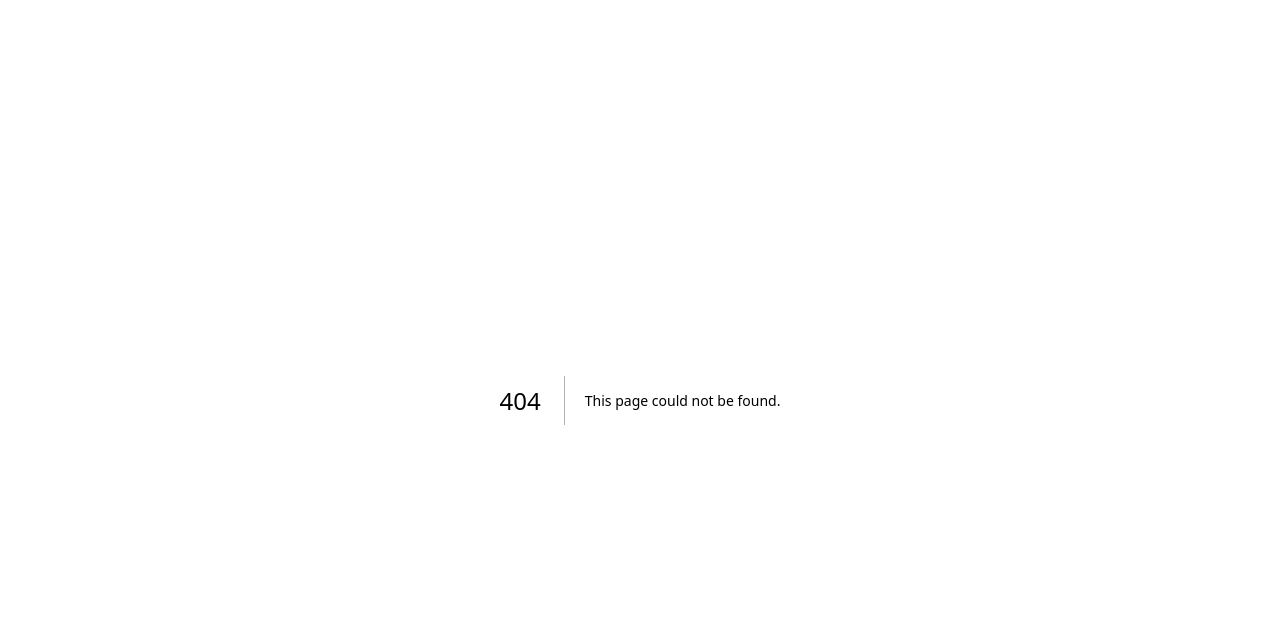
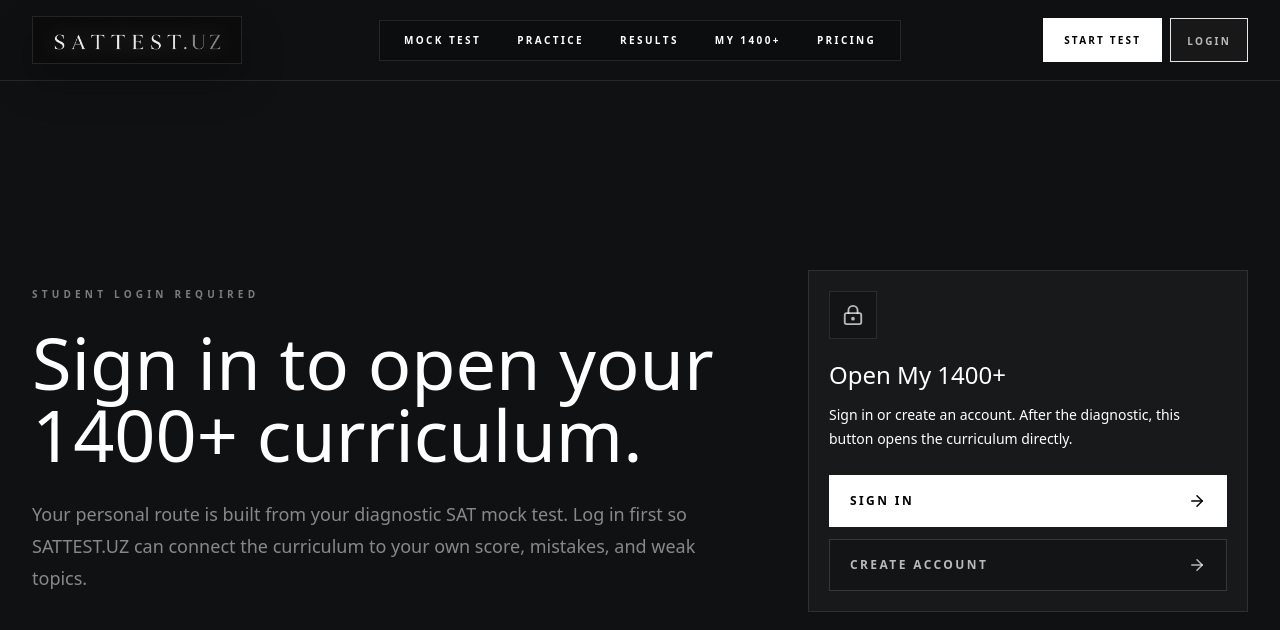
Before and after one commit to batyrovbahrom96-svg/SAT1600.uz, a Next.js app in the folder frontend/: page /my-1400 in a window 1280 px wide. Before the commit this address had no page. Shown: the top 630 px of the page. Built offline with nearby package versions, Linux system fonts and the light colour scheme; no server answers.

Commit message:
Route My 1400 to personal curriculum

```diff
--- /dev/null
+++ b/frontend/app/my-1400/page.tsx
@@ -0,0 +1,119 @@
+"use client";
+
+import Link from "next/link";
+import { useEffect, useState } from "react";
+import { ArrowRight, LockKeyhole, Route } from "lucide-react";
+import { useRouter } from "next/navigation";
+import { LuxuryNavbar } from "@/components/LuxuryNavbar";
+import { ApiError, api, getToken } from "@/lib/api";
+
+type ScoreHistoryItem = { attempt_id: string; score: number; date: string };
+type AnalyticsHistory = { score_history: ScoreHistoryItem[]; attempts: number };
+
+export default function My1400Page() {
+  const router = useRouter();
+  const [state, setState] = useState<"checking" | "login" | "diagnostic">("checking");
+
+  useEffect(() => {
+    if (!getToken()) {
+      setState("login");
+      return;
+    }
+
+    api<AnalyticsHistory>("/api/analytics/me")
+      .then((history) => {
+        const latestAttemptId = history.score_history.at(-1)?.attempt_id;
+        if (latestAttemptId) {
+          router.replace(`/curriculum/${latestAttemptId}`);
+          return;
+        }
+        setState("diagnostic");
+      })
+      .catch((error) => {
+        if (error instanceof ApiError && (error.status === 401 || error.status === 403)) {
+          setState("login");
+          return;
+        }
+        setState("diagnostic");
+      });
+  }, [router]);
+
+  if (state === "login") {
+    return (
+      <main className="min-h-screen bg-[#101112] text-white">
+        <LuxuryNavbar />
+        <section className="mx-auto grid min-h-[calc(100vh-81px)] max-w-7xl gap-10 px-5 py-14 md:px-8 lg:grid-cols-[1fr_440px] lg:items-center">
+          <div>
+            <p className="text-[10px] font-black uppercase tracking-[0.42em] text-white/45">Student login required</p>
+            <h1 className="mt-6 max-w-4xl text-5xl font-light leading-none text-white md:text-7xl">
+              Sign in to open your 1400+ curriculum.
+            </h1>
+            <p className="mt-7 max-w-2xl text-lg font-light leading-8 text-white/50">
+              Your personal route is built from your diagnostic SAT mock test. Log in first so SATTEST.UZ can connect the curriculum to your own score, mistakes, and weak topics.
+            </p>
+          </div>
+
+          <div className="border border-white/10 bg-white/[0.035] p-5">
+            <div className="flex h-12 w-12 items-center justify-center border border-white/10 bg-black/20 text-white/70">
+              <LockKeyhole size={22} />
+            </div>
+            <h2 className="mt-5 text-2xl font-light text-white">Open My 1400+</h2>
+            <p className="mt-3 text-sm font-light leading-6 text-white/48">
+              Sign in or create an account. After the diagnostic, this button opens the curriculum directly.
+            </p>
+            <div className="mt-6 grid gap-3">
+              <Link className="flex h-13 items-center justify-between border border-white bg-white px-5 py-4 text-xs font-black uppercase tracking-[0.2em] text-black transition-colors hover:bg-transparent hover:text-white" href="/login">
+                Sign in <ArrowRight size={18} />
+              </Link>
+              <Link className="flex h-13 items-center justify-between border border-white/15 bg-black/20 px-5 py-4 text-xs font-black uppercase tracking-[0.2em] text-white/70 transition-colors hover:border-white/35 hover:text-white" href="/register">
+                Create account <ArrowRight size={18} />
+              </Link>
+            </div>
+          </div>
+        </section>
+      </main>
+    );
+  }
+
+  if (state === "diagnostic") {
+    return (
+      <main className="min-h-screen bg-[#101112] text-white">
+        <LuxuryNavbar />
+        <section className="mx-auto grid min-h-[calc(100vh-81px)] max-w-7xl gap-10 px-5 py-14 md:px-8 lg:grid-cols-[1fr_440px] lg:items-center">
+          <div>
+            <p className="text-[10px] font-black uppercase tracking-[0.42em] text-white/45">Diagnostic required</p>
+            <h1 className="mt-6 max-w-4xl text-5xl font-light leading-none text-white md:text-7xl">
+              Your 1400+ route opens after the mock test.
+            </h1>
+            <p className="mt-7 max-w-2xl text-lg font-light leading-8 text-white/50">
+              Take the diagnostic first. After your score is submitted, My 1400+ will open your personal curriculum directly.
+            </p>
+          </div>
+
+          <div className="border border-white/10 bg-white/[0.035] p-5">
+            <div className="flex h-12 w-12 items-center justify-center border border-white/10 bg-black/20 text-white/70">
+              <Route size={22} />
+            </div>
+            <h2 className="mt-5 text-2xl font-light text-white">Build the route</h2>
+            <p className="mt-3 text-sm font-light leading-6 text-white/48">
+              The curriculum needs your real diagnostic result to identify score gap, weak skills, and first practice priorities.
+            </p>
+            <Link className="mt-6 flex h-13 items-center justify-between border border-white bg-white px-5 py-4 text-xs font-black uppercase tracking-[0.2em] text-black transition-colors hover:bg-transparent hover:text-white" href="/mock-test">
+              Start diagnostic <ArrowRight size={18} />
+            </Link>
+          </div>
+        </section>
+      </main>
+    );
+  }
+
+  return (
+    <main className="min-h-screen bg-[#101112] text-white">
+      <LuxuryNavbar />
+      <section className="mx-auto flex min-h-[calc(100vh-81px)] max-w-4xl flex-col items-center justify-center px-5 text-center">
+        <p className="text-[10px] font-black uppercase tracking-[0.42em] text-white/38">My 1400+</p>
+        <h1 className="mt-5 text-4xl font-light text-white md:text-5xl">Opening your personal curriculum</h1>
+      </section>
+    </main>
+  );
+}
--- a/frontend/components/LuxuryNavbar.tsx
+++ b/frontend/components/LuxuryNavbar.tsx
@@ -12,7 +12,7 @@ export function LuxuryNavbar() {
     { label: "Mock Test", href: "/mock-test" },
     { label: "Practice", href: "/practice" },
     { label: "Results", href: "/results/demo" },
-    { label: "My 1400+", href: "/dashboard" },
+    { label: "My 1400+", href: "/my-1400" },
     { label: "Pricing", href: "/#pricing" }
   ];
 
```
